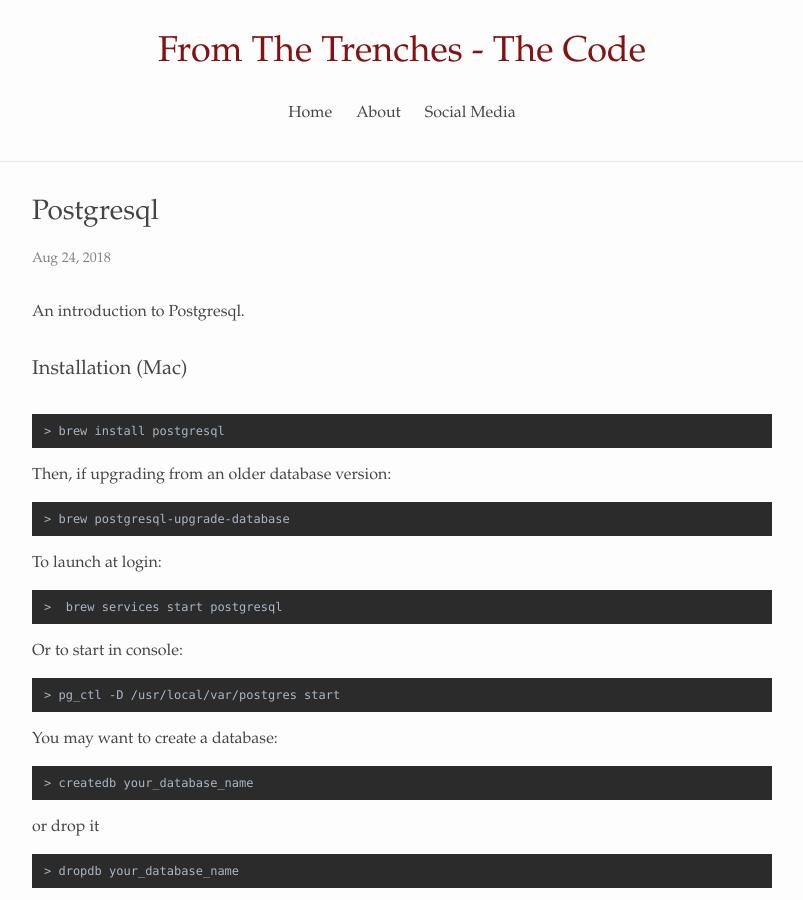
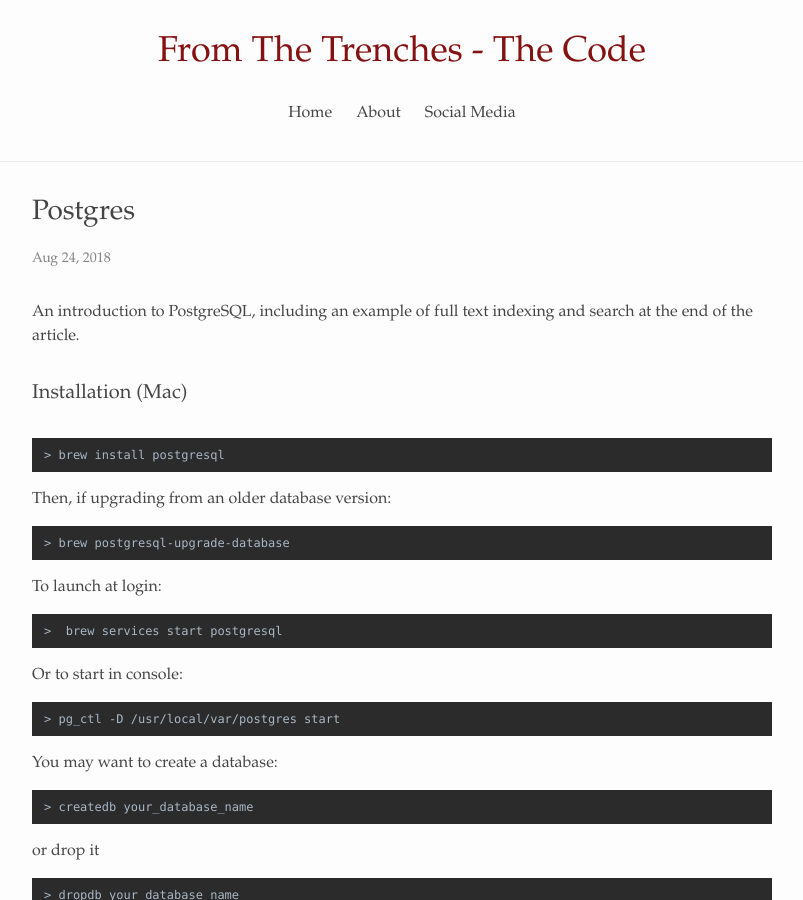
Before and after one commit to alexandrugris/my-jekyll-tech-blog, a Jekyll site: the page built from MyBlog/_posts/2018-09-16-postgresql.markdown, in a window 1280 px wide and 900 px high. Shown: the whole window, without its empty margins (238-1041 px from the left). Built offline with Jekyll 4.4.1, drawn with Linux system fonts in a browser that asks for light colours.

Commit message:
small change

```diff
--- a/MyBlog/_posts/2018-09-16-postgresql.markdown
+++ b/MyBlog/_posts/2018-09-16-postgresql.markdown
@@ -1,10 +1,10 @@
 ---
 layout: post
-title:  "Postgresql"
+title:  "Postgres"
 date:   2018-08-24 13:15:16 +0200
 categories: programming
 ---
-An introduction to Postgresql.
+An introduction to PostgreSQL, including an example of full text indexing and search at the end of the article.
 
 ### Installation (Mac)
 
```
